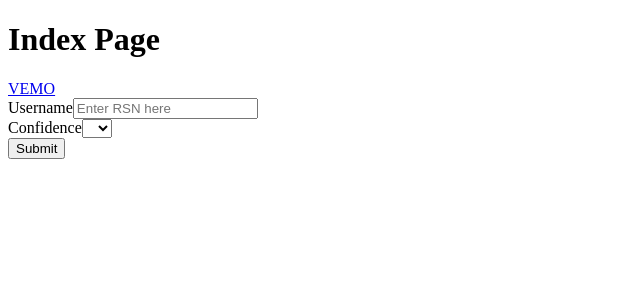
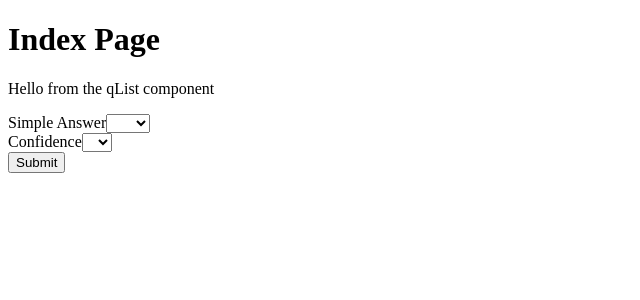
Before and after one commit to jdawg12/viability-model-base, a Next.js app: page / in a window 1280 px wide. Shown: the top 300 px of the page, without its empty margins (0-640 px from the left). Built offline with nearby package versions, Linux system fonts and the light colour scheme.

Commit message:
Modified code structure. Previously used router, but I want to keep everything on the same page.

```diff
--- /dev/null
+++ b/components/App.js
@@ -0,0 +1,32 @@
+import Form from 'components/Form'
+import QList from 'components/qList'
+import React, { Component } from 'react'
+
+
+export class App extends Component {
+    constructor(){
+        super();
+        this.state = {
+            questions : [
+                            {qNum: '1', text: 'one'},
+                            {qNum: '2', text: 'two'},
+                            {qNum: '3', text: 'three'},
+                        ]
+                    }
+    }
+
+
+
+    render() {
+        return (
+            <div>
+                <form>
+                <QList />
+                <Form />
+                </form>
+            </div>
+        )
+    }
+}
+
+export default App
--- /dev/null
+++ b/components/Form.js
@@ -0,0 +1,68 @@
+import React, { Component } from 'react'
+
+class Form extends Component {
+
+    constructor(props) {
+        super(props)
+
+        this.state = {
+             simple : '',
+             confidence : ''
+        }
+    }
+
+    render() {
+        // const {fullName} = this.state
+        return (
+            <form onSubmit={this.handleSubmit}>
+                <div>
+                    <label>Simple Answer</label>
+                    <select value={this.state.simple} onChange = {this.handleChange} name='simple'>
+                    <option value ='' disabled></option>
+                        <option value ="Yes">Yes</option>
+                        <option value ="No">No</option>
+                    </select>
+                </div>
+
+                <div>
+                    <label>Confidence</label>
+                    <select value={this.state.confidence}  onChange = {this.handleChange} name='confidence'>
+                        <option value ='' disabled></option>
+                        <option value ="1">1</option>
+                        <option value ="2">2</option>
+                        <option value ="3">3</option>
+                    </select>
+                </div>
+                <button type='submit'>Submit</button>
+            </form>
+
+        )
+    }
+
+    handleChange = (e) => {
+        this.setState({
+            [e.target.name] : e.target.value
+
+        })
+        // console.log(this.username)
+
+    }
+
+    // handleConfidenceSelect = (e) => {
+    //     this.setState({
+    //         confidence : e.target.value
+
+    //     })
+    //     console.log(this.confidence)
+
+    // }
+
+    handleSubmit = (e) => {
+        // alert(`${this.state.username} ${this.state.confidence}`)
+        e.preventDefault()
+        const data = this.state
+        console.log("Final data is: ", data)
+    }
+}
+
+export default Form
--- a/src/pages/form.js
+++ b/components/qList.js
@@ -1,13 +1,13 @@
 import React, { Component } from 'react'
 
-class Form extends Component {
+export class QList extends Component {
     render() {
         return (
             <div>
-                Form Component
+                <p>Hello from the qList component</p>
             </div>
         )
     }
 }
 
-export default Form
+export default QList
--- /dev/null
+++ b/next.config.js
@@ -0,0 +1,9 @@
+const path = require("path");
+
+module.exports = {
+  webpack: (config) => {
+    config.resolve.alias["components"] = path.join(__dirname, "components");
+    config.resolve.alias["public"] = path.join(__dirname, "public");
+    return config;
+  },
+};
--- a/src/pages/index.js
+++ b/pages/index.js
@@ -1,13 +1,13 @@
 import Link from 'next/link'
-import Form from '../components/Form'
+import App from 'components/App'
 
 
 export default function Index(){
+
     return (
     <div>
         <h1>Index Page</h1>
-        <Link href="/details"><a>VEMO</a></Link>
-        <Form />
+        <App></App>
 
     </div>
 
--- a/src/components/Form.js
+++ /dev/null
@@ -1,61 +0,0 @@
-import React, { Component } from 'react'
-
-class Form extends Component {
-
-    constructor(props) {
-        super(props)
-
-        this.state = {
-             username : '',
-             confidence : ''
-        }
-    }
-
-    handleUsernameChange = (e) => {
-        this.setState({
-            username : e.target.value
-
-        })
-        console.log(this.username)
-
-    }
-
-    handleConfidenceSelect = (e) => {
-        this.setState({
-            confidence : e.target.value
-
-        })
-        console.log(this.confidence)
-
-    }
-
-    handleSubmit = (e) => {
-        alert(`${this.state.username} ${this.state.confidence}`)
-    }
-
-
-    render() {
-        return (
-            <form onSubmit={this.handleSubmit}>
-                <div>
-                    <label>Username</label>
-                    <input type ='text' placeholder='Enter RSN here' value={this.state.username} onChange = {this.handleUsernameChange}/>
-                </div>
-
-                <div>
-                    <label>Confidence</label>
-                    <select value={this.state.confidence}  onChange = {this.handleConfidenceSelect}>
-                        <option value ='' disabled></option>
-                        <option value ="1">1</option>
-                        <option value ="2">2</option>
-                        <option value ="3">3</option>
-                    </select>
-                </div>
-                <button type='submit'>Submit</button>
-            </form>
-
-        )
-    }
-}
-
-export default Form
```
Also changed, not shown: pages/[questions]/[qText].js (renamed from src/pages/[questions]/[qText].js, +11 -18 lines), package.json (line endings or trailing spaces), pages/[questions]/Sel.js (renamed from src/pages/[questions]/Sel.js), pages/details.js (renamed from src/pages/details.js).
